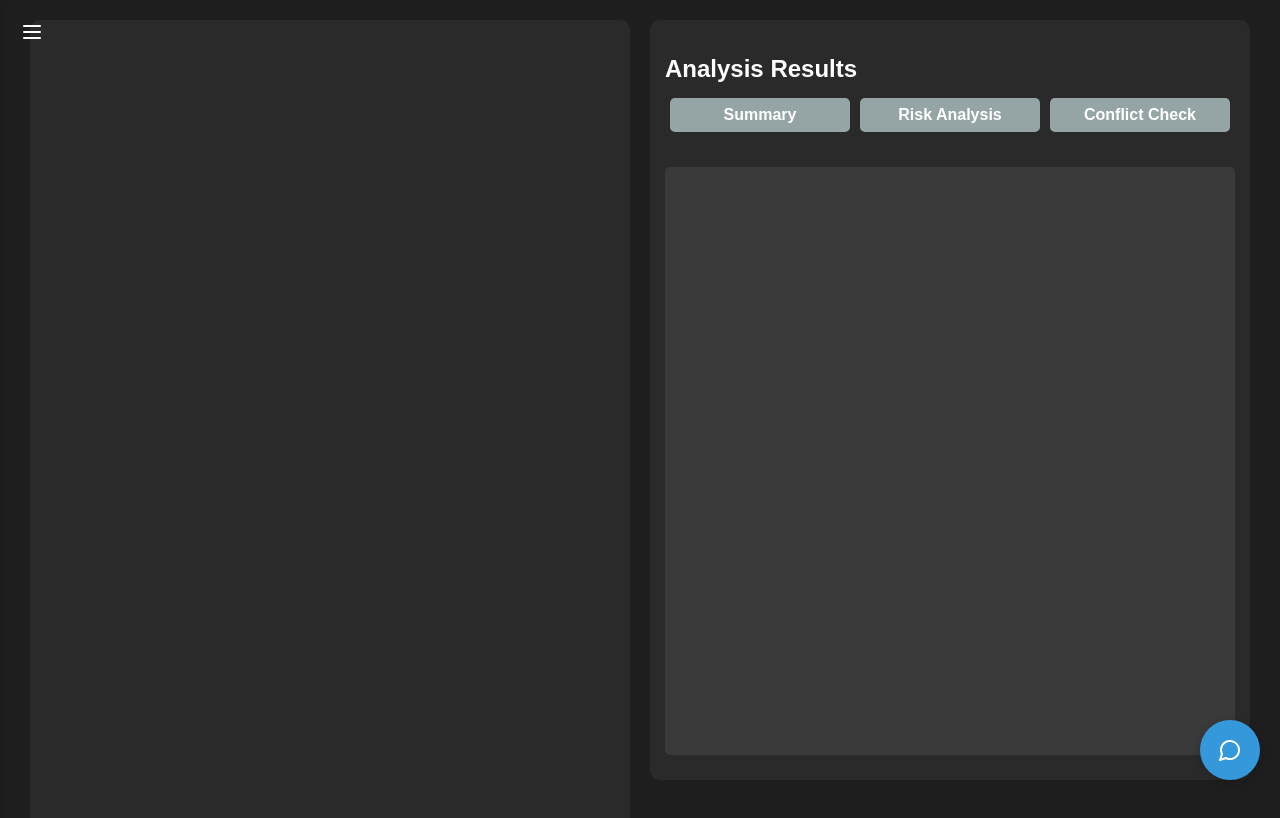
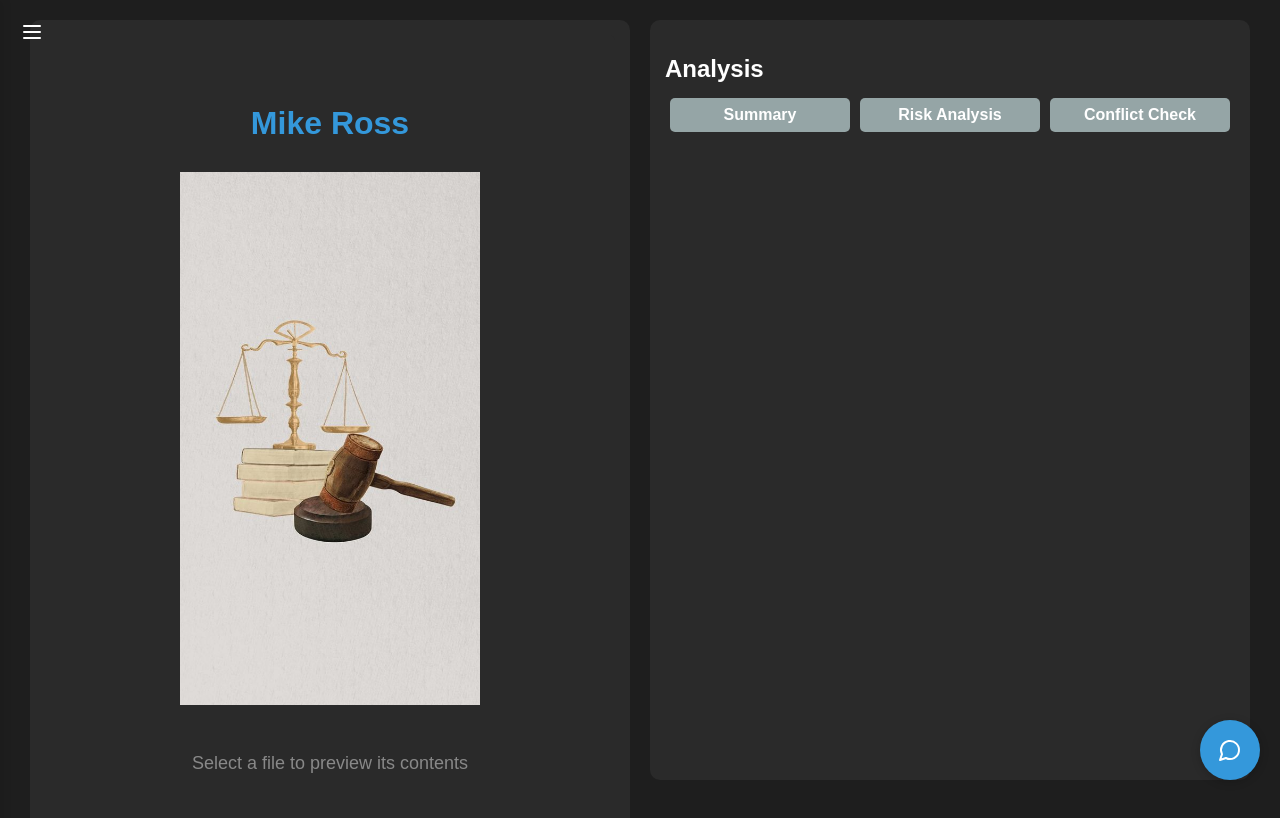
Before and after one commit to sajalshlan/mikerossFrontend, a React (Create React App) app: page / in a window 1280 px wide. Shown: the top 818 px of the page. Built offline with nearby package versions, Linux system fonts and the light colour scheme.

Commit message:
checked file analysis working but many bugs present

```diff
--- a/src/api.js
+++ b/src/api.js
@@ -46,9 +46,9 @@ export const uploadFile = async (file) => {
       body: formData,
     });
     const rawResponse = await response.text();
-    console.log('Raw API response:', rawResponse);
+    // console.log('Raw API response:', rawResponse);
     const result = JSON.parse(rawResponse);
-    console.log('Parsed API response:', result);
+    // console.log('Parsed API response:', result);
     if (result.success) {
       return result;
     } else {
--- a/src/components/AnalysisSection.js
+++ b/src/components/AnalysisSection.js
@@ -12,34 +12,62 @@ const AnalysisSection = ({
   isResultVisible,
   onToggleVisibility,
   extractedTexts,
-  isFileProcessing
+  isFileProcessing,
+  checkedFiles,
+  processedFiles
 }) => {
 
   const analysisTypes = ['summary', 'risky', 'conflict'];
+  const hasFiles = Object.keys(extractedTexts).length > 0;
+  const hasMultipleFiles = Object.keys(extractedTexts).length > 1;
 
   const handleAnalysisClick = (type) => {
-    if (isAnalysisPerformed[type]) {
+    const selectedFiles = Object.keys(checkedFiles).filter(fileName => checkedFiles[fileName]);
+
+    if (selectedFiles.length === 0) {
+      alert("Please select at least one file for analysis.");
+      return;
+    }
+
+    if (type === 'conflict' && selectedFiles.length < 2) {
+      alert("Please select at least two files for conflict analysis.");
+      return;
+    }
+
+    const unprocessedFiles = selectedFiles.filter(fileName => !processedFiles[type].includes(fileName));
+
+    console.log('Selected files:', selectedFiles);
+    console.log('Unprocessed files:', unprocessedFiles);
+    console.log('Is toggling visibility:', unprocessedFiles.length === 0);
+
+    if (unprocessedFiles.length === 0) {
+      // All selected files have been processed, just toggle visibility
       onToggleVisibility(type);
     } else {
-      if (type === 'conflict') {
-        // For conflict check, pass all file contents
-        onAnalysis(type, extractedTexts);
-      } else {
-        // For other types, pass null to use the existing logic
-        onAnalysis(type, null);
-      }
+      // There are unprocessed files, perform analysis on them
+      const selectedTexts = unprocessedFiles.reduce((acc, fileName) => {
+        acc[fileName] = extractedTexts[fileName];
+        return acc;
+      }, {});
+      onAnalysis(type, selectedTexts);
     }
   };
 
   return (
     <div className="column analysis-results">
-      <h2>Analysis Results</h2>
+      <h2>Analysis</h2>
       <div className="analysis-options">
         {analysisTypes.map((type) => (
           <button
             key={type}
             onClick={() => handleAnalysisClick(type)}
-            disabled={isLoading[type] || isFileProcessing || Object.keys(extractedTexts).length === 0 || (type === 'conflict' && Object.keys(extractedTexts).length <= 1)}
+            disabled={
+              !hasFiles ||
+              isLoading[type] ||
+              isFileProcessing ||
+              Object.keys(checkedFiles).filter(fileName => checkedFiles[fileName]).length === 0 ||
+              (type === 'conflict' && !hasMultipleFiles)
+            }
             className={`analysis-button ${isLoading[type] ? 'loading' : ''} ${isAnalysisPerformed[type] ? 'performed' : ''}`}
           >
             {isLoading[type] ? <Loader className="spinner" /> : null}
@@ -54,6 +82,7 @@ const AnalysisSection = ({
           </button>
         ))}
       </div>
+      {hasFiles && (
         <div className="results-content">
           {analysisTypes.map((type) => (
             isAnalysisPerformed[type] && isResultVisible[type] && (
@@ -66,6 +95,7 @@ const AnalysisSection = ({
             )
           ))}
         </div>
+      )}
     </div>
   );
 };
--- a/src/components/FileUploader.js
+++ b/src/components/FileUploader.js
@@ -5,23 +5,54 @@ import '../styles/FileUploader.css';
 import '../styles/HamburgerMenu.css';
 
 
-const FileUploader = ({ onFileUpload, uploadedFiles, fileProgress, isFileProcessing, extractedTexts, onRemoveFile, apiResponse, fileBase64 }) => {
-  console.log("API Response:", apiResponse);
+const FileUploader = ({ onFileUpload, uploadedFiles, fileProgress, isFileProcessing, extractedTexts, onRemoveFile, apiResponse, fileBase64, onCheckedFilesChange, isAnalysisInProgress }) => {
+  console.log("FileUploader - Props:", { uploadedFiles, fileProgress, isFileProcessing, extractedTexts, apiResponse, fileBase64, isAnalysisInProgress });
+
   const fileInputRef = useRef(null);
   const [expandedFiles, setExpandedFiles] = useState({});
   const [docxPreviews, setDocxPreviews] = useState({});
-  const [isMenuOpen, setIsMenuOpen] = useState(false)
+  const [isMenuOpen, setIsMenuOpen] = useState(false);
   const [selectedFile, setSelectedFile] = useState(null);
   const [checkedFiles, setCheckedFiles] = useState({});
 
+  // useEffect(() => {
+  //   // Initialize checkedFiles based on uploadedFiles
+  //   const initialCheckedFiles = uploadedFiles.reduce((acc, file) => {
+  //     acc[file.name] = false;
+  //     return acc;
+  //   }, {});
+  //   setCheckedFiles(initialCheckedFiles);
+  // }, [uploadedFiles]);
+
+  useEffect(() => {
+    setCheckedFiles(prev => {
+      const updatedCheckedFiles = { ...prev };
+      uploadedFiles.forEach(file => {
+        if (!(file.name in updatedCheckedFiles)) {
+          updatedCheckedFiles[file.name] = false;
+        }
+      });
+      // Remove any checked files that are no longer in uploadedFiles
+      Object.keys(updatedCheckedFiles).forEach(fileName => {
+        if (!uploadedFiles.some(file => file.name === fileName)) {
+          delete updatedCheckedFiles[fileName];
+        }
+      });
+      return updatedCheckedFiles;
+    });
+  }, [uploadedFiles]);
+
+  console.log("FileUploader - Checked Files:", checkedFiles);
 
   const handleFileChange = (event) => {
-    const files = Array.from(event.target.files); // No filtering, allows all file types including .zip
+    const files = Array.from(event.target.files);
+    console.log("FileUploader - handleFileChange - Selected files:", files);
 
     if (files.length > 0) {
-      onFileUpload(files); // Pass all selected files including .zip to the upload handler
-      // setIsMenuOpen(false);
+      console.log("FileUploader - handleFileChange - Calling onFileUpload");
+      onFileUpload(files);
     } else {
+      console.log("FileUploader - handleFileChange - No files selected");
       alert("No files selected. Please select valid file types.");
     }
   };
@@ -33,12 +64,15 @@ const FileUploader = ({ onFileUpload, uploadedFiles, fileProgress, isFileProcess
   };
 
   const handleCheckboxChange = (fileName, event) => {
-    // Prevent the click from propagating to parent elements
     event.stopPropagation();
-    setCheckedFiles(prev => ({
-      ...prev,
-      [fileName]: !prev[fileName]
-    }));
+    console.log("FileUploader - handleCheckboxChange - Before update:", { fileName, currentState: checkedFiles[fileName] });
+    const newCheckedFiles = {
+      ...checkedFiles,
+      [fileName]: !checkedFiles[fileName]
+    };
+    console.log("FileUploader - handleCheckboxChange - After update:", newCheckedFiles);
+    setCheckedFiles(newCheckedFiles);
+    onCheckedFilesChange(newCheckedFiles);
   };
 
   useEffect(() => {
@@ -75,14 +109,14 @@ const FileUploader = ({ onFileUpload, uploadedFiles, fileProgress, isFileProcess
 
   const renderFilePreview = (file, content) => {
     console.log("Rendering preview for:", file.name);
-    console.log("File:", file);
+    // console.log("File:", file);
 
     const fileType = getFileTypeFromName(file.name);
-    console.log("File Type:", fileType);
-    console.log("MIME type:", getMimeType(fileType));
+    // console.log("File Type:", fileType);
+    // console.log("MIME type:", getMimeType(fileType));
     let fileUrl;
 
-    console.log("File Base64 available:", !!fileBase64[file.name]);
+    // console.log("File Base64 available:", !!fileBase64[file.name]);
 
     if (file instanceof Blob) {
       fileUrl = URL.createObjectURL(file);
@@ -193,12 +227,12 @@ const renderUploadedFiles = () => {
             {fileProgress[file.name]?.status === 'complete' && <span className="file-status complete">✓</span>}
             {fileProgress[file.name]?.status === 'error' && <span className="file-status error">✗</span>}
             <div className="file-preview">
-              {console.log('-----------------------------------')}
+              {/* {console.log('-----------------------------------')}
               {console.log("File Name:", file.name)}
               {console.log("File:", file)}
-              {console.log("Extracted Texts:", extractedTexts)}
+              {console.log("Extracted Texts:", extractedTexts)} */}
               {renderFilePreview(file, extractedTexts[file.name])}
-              {console.log('-----------------------------------')}
+              {/* {console.log('-----------------------------------')} */}
 
             </div>
           </div>
@@ -208,6 +242,14 @@ const renderUploadedFiles = () => {
   }
   return null;
 };
+
+const renderPlaceholder = () => (
+  <div className="file-preview-placeholder">
+    <h2 className="mike-ross-title">Mike Ross</h2>
+    <img src="law1.jpg" alt="No file selected" />
+    <p>Select a file to preview its contents</p>
+  </div>
+);
 
 return (
   <div className="column document-view">
@@ -248,6 +290,7 @@ return (
         <div className="file-list">
           {uploadedFiles.length > 0 ? (
             uploadedFiles.map((file) => (
+
               <div
                 key={file.name}
                 className={`file-list-item ${selectedFile === file.name ? 'selected' : ''}`}
@@ -258,6 +301,7 @@ return (
                     className="file-checkbox"
                     checked={checkedFiles[file.name] || false}
                     onChange={(e) => handleCheckboxChange(file.name, e)}
+                    disabled={isAnalysisInProgress}
                   />
                   <span
                     className="file-name"
@@ -284,10 +328,12 @@ return (
         </div>
       </div>
 
-      {selectedFile && uploadedFiles.find(file => file.name === selectedFile) && (
+      {selectedFile && uploadedFiles.find(file => file.name === selectedFile) ? (
         <div className="file-preview-container">
           {renderFilePreview(uploadedFiles.find(file => file.name === selectedFile), extractedTexts[selectedFile])}
         </div>
+      ) : (
+        renderPlaceholder()
       )}
     </div>
   );
--- a/src/components/LegalAnalyzer.js
+++ b/src/components/LegalAnalyzer.js
@@ -13,6 +13,8 @@ const LegalAnalyzer = () => {
   const [fileContents, setFileContents] = useState({});
   const [apiResponse, setApiResponse] = useState(null);
   const [fileBase64, setFileBase64] = useState({});
+  const [checkedFiles, setCheckedFiles] = useState({});
+  const [isAnalysisInProgress, setIsAnalysisInProgress] = useState(false);
   const [analysisResults, setAnalysisResults] = useState({
     summary: {},
     risky: {},
@@ -53,7 +55,30 @@ const LegalAnalyzer = () => {
     document.getElementsByTagName('head')[0].appendChild(link);
   }, []);
 
+  console.log("LegalAnalyzer - Initial State:", {
+    uploadedFiles,
+    fileProgress,
+    extractedTexts,
+    fileContents,
+    apiResponse,
+    fileBase64,
+    checkedFiles,
+    isAnalysisInProgress,
+    analysisResults,
+    isFileProcessing,
+    isLoading,
+    isAnalysisPerformed,
+    isResultVisible,
+    processedFiles
+  });
+
+  const handleCheckedFilesChange = (newCheckedFiles) => {
+    console.log("LegalAnalyzer - handleCheckedFilesChange", { newCheckedFiles });
+    setCheckedFiles(newCheckedFiles);
+  };
+
   const handleFileUpload = async (files) => {
+    console.log("LegalAnalyzer - handleFileUpload - Start", { files });
     setIsFileProcessing(true);
 
     const newExtractedTexts = { ...extractedTexts };
@@ -102,6 +127,13 @@ const LegalAnalyzer = () => {
         newFileProgress[file.name] = { progress: 100, status: 'error' };
       }
     }
+    console.log("LegalAnalyzer - handleFileUpload - End", {
+      newExtractedTexts,
+      newFileProgress,
+      newFileContents,
+      newUploadedFiles,
+      newFileBase64
+    });
     setExtractedTexts(newExtractedTexts);
     setFileContents(newFileContents);
     setUploadedFiles(newUploadedFiles);
@@ -144,12 +176,12 @@ const LegalAnalyzer = () => {
 
       setAnalysisResults(prev => ({
         ...prev,
-        [type]: results
+        [type]: { ...prev[type], ...results }
       }));
 
       setProcessedFiles(prev => ({
         ...prev,
-        [type]: [...prev[type], ...Object.keys(results)]
+        [type]: [...new Set([...prev[type], ...Object.keys(results)])]
       }));
 
       setIsAnalysisPerformed(prev => ({ ...prev, [type]: true }));
@@ -209,14 +241,50 @@ const LegalAnalyzer = () => {
         delete newFiles[fileName];
         return { ...prev, files: newFiles };
       });
+
+    setIsAnalysisPerformed(prev => ({
+      summary: false,
+      risky: false,
+      conflict: Object.keys(extractedTexts).length > 1
+    }));
+
+    setIsResultVisible(prev => ({
+      summary: false,
+      risky: false,
+      conflict: false
+    }));
+
+    setCheckedFiles(prev => {
+      const newCheckedFiles = { ...prev };
+      delete newCheckedFiles[fileName];
+      return newCheckedFiles;
+    });
     }
 
-    const remainingFiles = apiResponse && apiResponse.files
-      ? Object.keys(apiResponse.files)
-      : Object.keys(extractedTexts);
+    const remainingFiles = Object.keys(extractedTexts).length - 1; // Subtract 1 because we're removing a file
 
-    if (remainingFiles.length <= 2) {
-      setAnalysisResults(prev => ({ ...prev, conflict: '' }));
+    if (remainingFiles === 0) {
+      setIsAnalysisPerformed({
+        summary: false,
+        risky: false,
+        conflict: false
+      });
+      setIsResultVisible({
+        summary: false,
+        risky: false,
+        conflict: false
+      });
+      setAnalysisResults({
+        summary: {},
+        risky: {},
+        conflict: ''
+      });
+      setProcessedFiles({
+        summary: [],
+        risky: [],
+        conflict: []
+      });
+      setCheckedFiles({});
     }
   };
 
@@ -237,6 +305,8 @@ const LegalAnalyzer = () => {
         onRemoveFile={removeFile}
         apiResponse={apiResponse}
         fileBase64={fileBase64}
+        onCheckedFilesChange={handleCheckedFilesChange}
+        isAnalysisInProgress={isAnalysisInProgress}
       />
       <AnalysisSection
         uploadedFiles={uploadedFiles}
@@ -248,6 +318,8 @@ const LegalAnalyzer = () => {
         onToggleVisibility={toggleAnalysisVisibility}
         extractedTexts={extractedTexts}
         isFileProcessing={isFileProcessing}
+        checkedFiles={checkedFiles}
+        processedFiles={processedFiles}
       />
       <ChatWidget extractedTexts={extractedTexts} />
     </div>
--- a/src/styles/AnalysisSection.css
+++ b/src/styles/AnalysisSection.css
@@ -39,6 +39,7 @@
     margin: 5px;
     font-size: 14px;
     transition: all 0.3s ease;
+    opacity: 0.7;
   }
 
   .analysis-button:hover {
@@ -48,6 +49,7 @@
   .analysis-button:disabled {
     background-color: #95a5a6;
     cursor: not-allowed;
+    opacity: 1;
   }
 
   .analysis-button.loading {
@@ -87,3 +89,7 @@
   .results-content {
     margin-top: 20px;
   }
+
+  .analysis-options {
+    margin-bottom: 0;
+  }
--- a/src/styles/FileUploader.css
+++ b/src/styles/FileUploader.css
@@ -284,3 +284,35 @@
   height: 100%;
   border: none;
 }
+
+.file-preview-placeholder {
+  display: flex;
+  flex-direction: column;
+  align-items: center;
+  justify-content: center;
+  height: 100%;
+  background-color: #2a2a2a;
+  border-radius: 5px;
+  padding: 20px;
+}
+
+.file-preview-placeholder .mike-ross-title {
+  font-size: 32px;
+  color: #3498db;
+  margin-bottom: 30px;
+  font-weight: bold;
+}
+
+.file-preview-placeholder img {
+  max-width: 300px;
+  width: 80%;
+  height: auto;
+  margin-bottom: 30px;
+}
+
+.file-preview-placeholder p {
+  color: #888;
+  font-size: 18px;
+  text-align: center;
+  max-width: 80%;
+}
```
Also changed, not shown: public/law1.jpg (added). Lines whose indentation alone changed are shown as unchanged.
